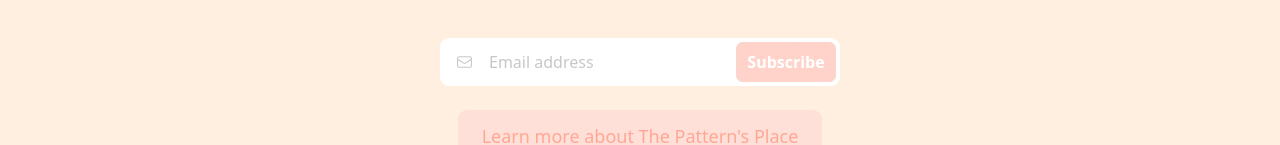
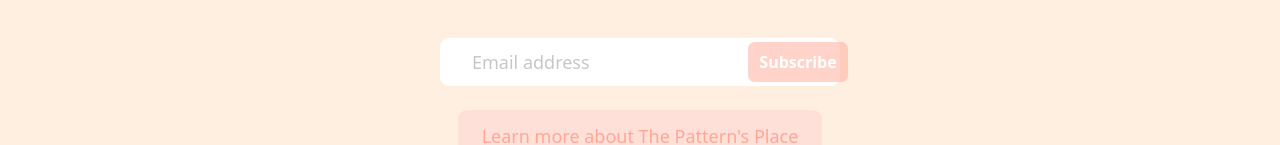
Before and after one commit to alexandermaat99/ThePatternsPlaceNewsletter, a Next.js app in the folder tpp-newsletter/: page / in a window 1280 px wide. Shown: the part 387-532 px from the top of the page. Built offline with nearby package versions, Linux system fonts and the light colour scheme.

Commit message:
testing new input size

```diff
--- a/tpp-newsletter/components/NewsletterForm.tsx
+++ b/tpp-newsletter/components/NewsletterForm.tsx
@@ -68,7 +68,7 @@
             required
             type="email"
             id="email"
-            className="flex-1 text-white text-sm sm:text-base outline-none placeholder-tppNotSelectedGray group-focus-within:placeholder-white bg-transparent placeholder:transition-colors placeholder:duration-300"
+            className="flex-1 text-white text-base sm:text-lg outline-none placeholder-tppNotSelectedGray group-focus-within:placeholder-white bg-transparent placeholder:transition-colors placeholder:duration-300"
           />
           <button
             ref={buttonRef}
```
